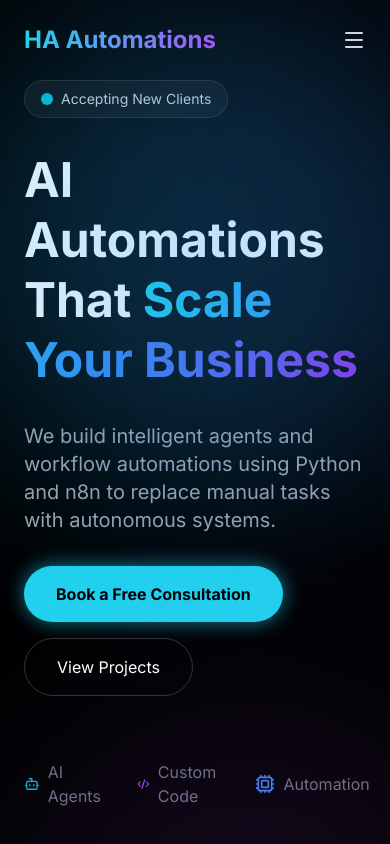
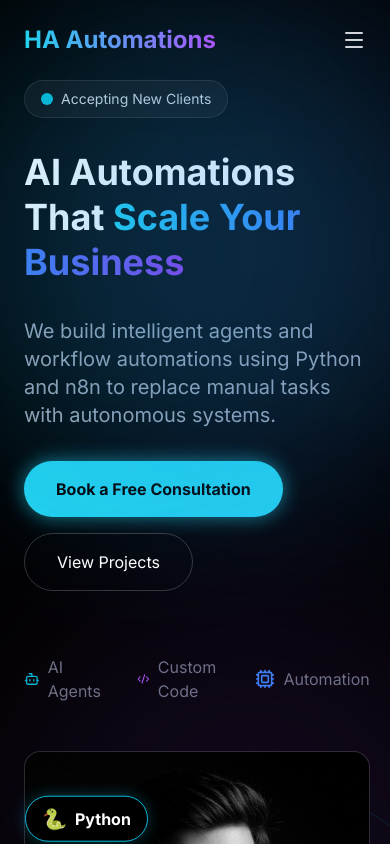
Before and after one commit to HanzalaKamran1234/HA-Automations-Website, a React (Vite) app: page / in a window 390 px wide. Shown: the top 844 px of the page. Built offline with nearby package versions, Linux system fonts and the light colour scheme.

Commit message:
fix: mobile responsiveness, horizontal overflow, and services nav

```diff
--- a/src/components/Hero.tsx
+++ b/src/components/Hero.tsx
@@ -19,16 +19,18 @@ const Hero = () => {
 
     return (
         <section
-            className="relative min-h-screen flex items-center pt-20 overflow-hidden"
+            className="relative min-h-[100dvh] flex items-center pt-20 overflow-hidden"
         >
             {/* Interactive Mouse Glow */}
             <motion.div
                 style={{ x: mouseX, y: mouseY }}
                 className="fixed top-0 left-0 w-[500px] h-[500px] bg-blue-500/20 rounded-full blur-[100px] pointer-events-none z-0"
             />
-            {/* Background Gradient */}
-            <div className="absolute top-0 right-0 w-[500px] h-[500px] bg-cyan-500/10 rounded-full blur-[100px] pointer-events-none" />
-            <div className="absolute bottom-0 left-0 w-[500px] h-[500px] bg-purple-500/10 rounded-full blur-[100px] pointer-events-none" />
+            {/* Background Gradient - Wrapped to prevent overflow */}
+            <div className="absolute inset-0 overflow-hidden pointer-events-none">
+                <div className="absolute top-0 right-0 w-[500px] h-[500px] bg-cyan-500/10 rounded-full blur-[100px]" />
+                <div className="absolute bottom-0 left-0 w-[500px] h-[500px] bg-purple-500/10 rounded-full blur-[100px]" />
+            </div>
 
             <div className="container mx-auto px-6 grid lg:grid-cols-2 gap-12 items-center">
 
@@ -47,7 +49,7 @@ const Hero = () => {
                         <span className="text-sm text-gray-300">Accepting New Clients</span>
                     </div>
 
-                    <h1 className="text-5xl md:text-7xl font-bold leading-tight">
+                    <h1 className="text-4xl md:text-7xl font-bold leading-tight">
                         AI Automations That <span className="bg-gradient-to-r from-cyan-400 via-blue-500 to-purple-600 bg-clip-text text-transparent">Scale Your Business</span>
                     </h1>
 
--- a/src/components/Services.tsx
+++ b/src/components/Services.tsx
@@ -93,18 +93,18 @@ const Services = () => {
                     {/* Left Arrow */}
                     <button
                         onClick={() => scroll('left')}
-                        className="absolute left-0 top-1/2 -translate-y-1/2 -translate-x-4 md:-translate-x-12 z-20
-                                 p-4 rounded-full bg-black/50 border border-white/10 backdrop-blur-md
+                        className="absolute left-2 md:left-0 top-1/2 -translate-y-1/2 md:-translate-x-12 z-20
+                                 p-3 md:p-4 rounded-full bg-black/50 border border-white/10 backdrop-blur-md
                                  text-white hover:bg-cyan-500 hover:border-cyan-400 transition-all shadow-xl"
                     >
-                        <ChevronLeft className="w-6 h-6" />
+                        <ChevronLeft className="w-5 h-5 md:w-6 md:h-6" />
                     </button>
 
                     {/* Services Container */}
                     <div
                         ref={scrollRef}
                         onScroll={handleScroll}
-                        className="flex gap-8 overflow-x-auto pb-8 snap-x snap-mandatory scrollbar-hide px-4"
+                        className="flex gap-8 overflow-x-auto pb-8 snap-x snap-mandatory scrollbar-hide px-4 md:px-0"
                         style={{ scrollbarWidth: 'none', msOverflowStyle: 'none' }}
                     >
                         {extendedServices.map((service, index) => (
@@ -114,7 +114,7 @@ const Services = () => {
                                 whileInView={{ opacity: 1, scale: 1 }}
                                 transition={{ delay: 0.05 }}
                                 viewport={{ once: true }}
-                                className="w-[300px] h-[300px] snap-center p-6 rounded-3xl bg-white/5 border border-white/10 hover:border-cyan-500/50 hover:bg-white/10 transition-all duration-300 relative overflow-hidden group flex-shrink-0 flex flex-col justify-between shadow-lg hover:shadow-cyan-500/20"
+                                className="w-[280px] md:w-[300px] snap-center p-6 rounded-3xl bg-white/5 border border-white/10 hover:border-cyan-500/50 hover:bg-white/10 transition-all duration-300 relative overflow-hidden group flex-shrink-0 flex flex-col justify-between shadow-lg hover:shadow-cyan-500/20"
                             >
                                 <div className="absolute inset-0 bg-gradient-to-br from-cyan-500/5 to-purple-500/5 opacity-0 group-hover:opacity-100 transition-opacity" />
 
@@ -137,11 +137,11 @@ const Services = () => {
                     {/* Right Arrow */}
                     <button
                         onClick={() => scroll('right')}
-                        className="absolute right-0 top-1/2 -translate-y-1/2 translate-x-4 md:translate-x-12 z-20
-                                 p-4 rounded-full bg-black/50 border border-white/10 backdrop-blur-md
+                        className="absolute right-2 md:right-0 top-1/2 -translate-y-1/2 md:translate-x-12 z-20
+                                 p-3 md:p-4 rounded-full bg-black/50 border border-white/10 backdrop-blur-md
                                  text-white hover:bg-cyan-500 hover:border-cyan-400 transition-all shadow-xl"
                     >
-                        <ChevronRight className="w-6 h-6" />
+                        <ChevronRight className="w-5 h-5 md:w-6 md:h-6" />
                     </button>
                 </div>
             </div>
--- a/src/index.css
+++ b/src/index.css
@@ -18,6 +18,7 @@ body {
   margin: 0;
   min-width: 320px;
   min-height: 100vh;
+  overflow-x: hidden;
 }
 
 /* Marquee Animation */
```
